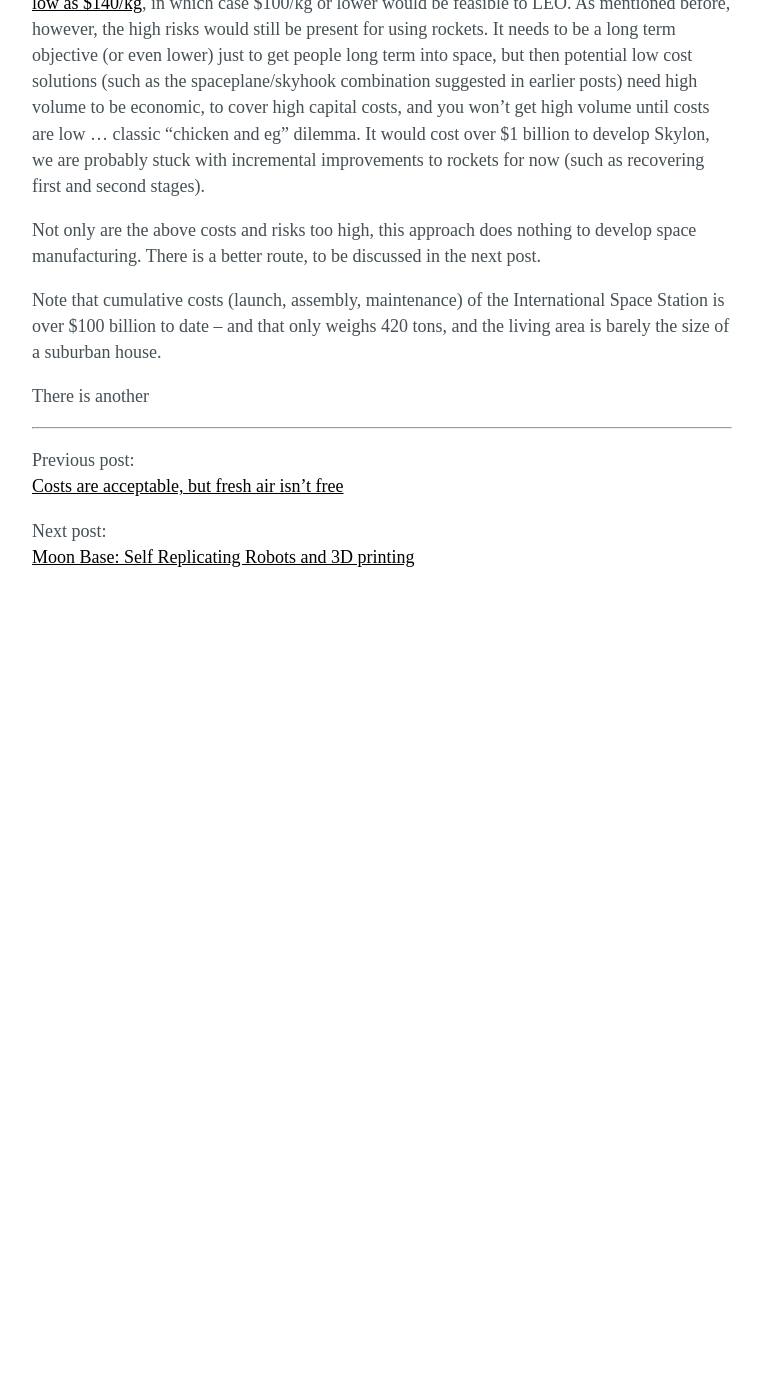
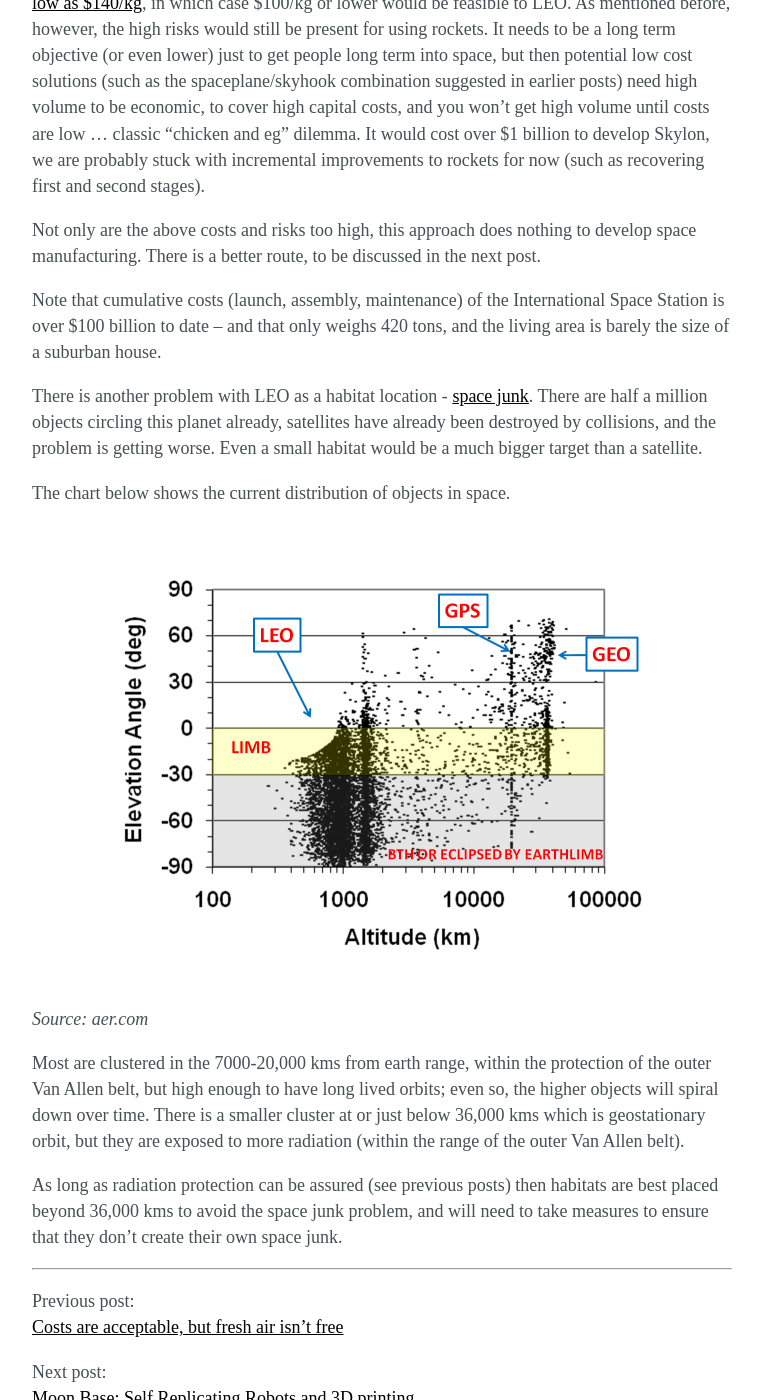
Before and after one commit to ffub/space-habitats, a Jekyll site: the page built from _posts/2016-06-13-chicken-and-egg-in-vacuum.markdown, in a window 1280 px wide and 1400 px high, scrolled down 1058 px. Shown: the whole window, without its empty margins (258-1021 px from the left). Built offline with Jekyll 4.4.1, drawn with Linux system fonts in a browser that asks for light colours; before the commit the page ends 1688 px from its top, so only the background shows below that.

Commit message:
Updated Chicken And Egg In Vacuum

```diff
--- a/_posts/2016-06-13-chicken-and-egg-in-vacuum.markdown
+++ b/_posts/2016-06-13-chicken-and-egg-in-vacuum.markdown
@@ -17,4 +17,12 @@ Not only are the above costs and risks too high, this approach does nothing to d
 
 Note that cumulative costs (launch, assembly, maintenance) of the International Space Station is over $100 billion to date – and that only weighs 420 tons, and the living area is barely the size of a suburban house.
 
-There is another
+There is another problem with LEO as a habitat location - [space junk](https://www.nasa.gov/mission_pages/station/news/orbital_debris.html). There are half a million objects circling this planet already, satellites have already been destroyed by collisions, and the problem is getting worse. Even a small habitat would be a much bigger target than a satellite.
+
+The chart below shows the current distribution of objects in space.
+![Space_Objects_Distribution_SOST_RSO_pop_scatterplot_0.png](/uploads/Space_Objects_Distribution_SOST_RSO_pop_scatterplot_0.png)
+*Source: aer.com*
+
+Most are clustered in the 7000-20,000 kms from earth range, within the protection of the outer Van Allen belt, but high enough to have long lived orbits; even so, the higher objects will spiral down over time. There is a smaller cluster at or just below 36,000 kms which is geostationary orbit, but they are exposed to more radiation (within the range of the outer Van Allen belt).
+
+As long as radiation protection can be assured (see previous posts) then habitats are best placed beyond 36,000 kms to avoid the space junk problem, and will need to take measures to ensure that they don't create their own space junk.
```
